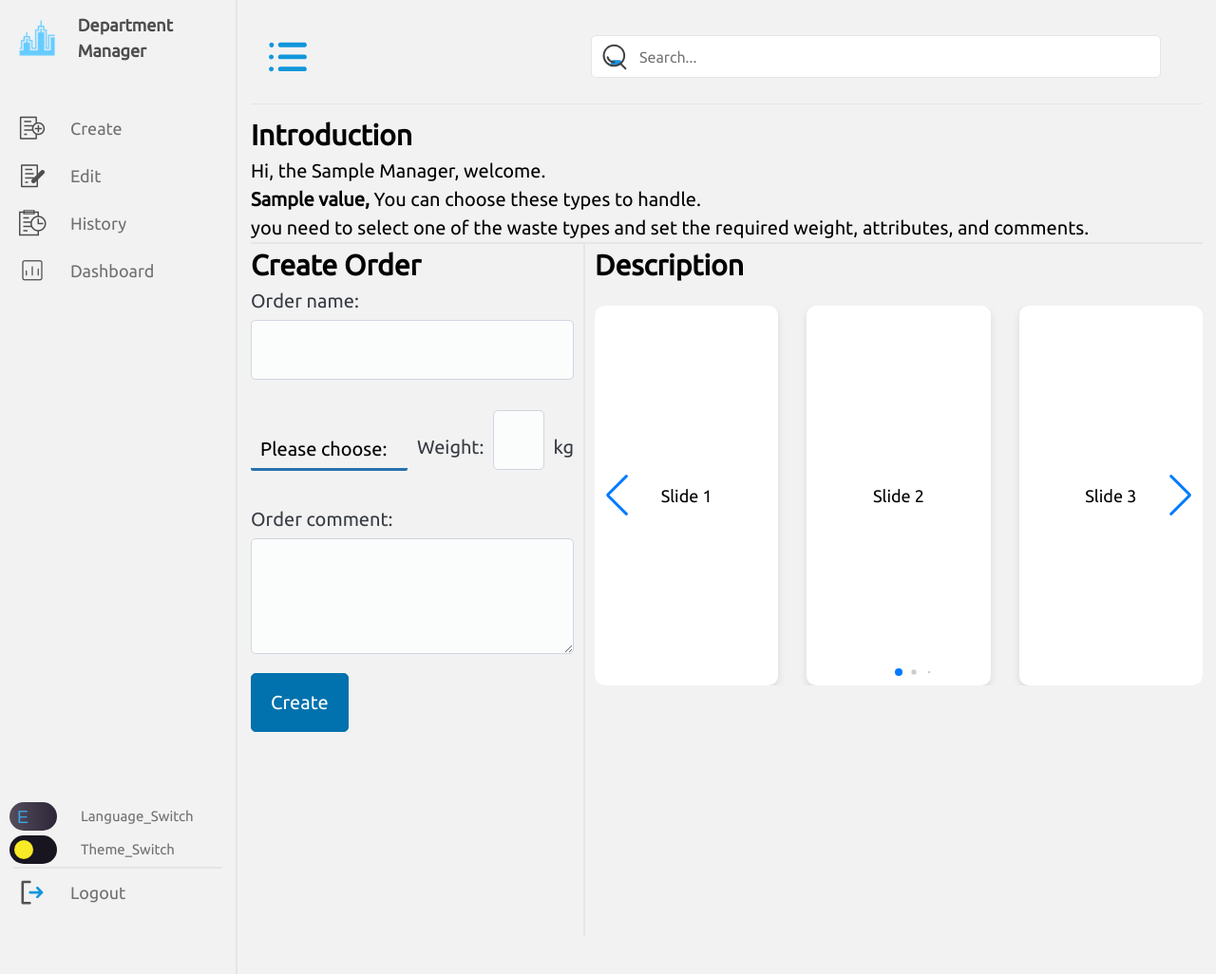
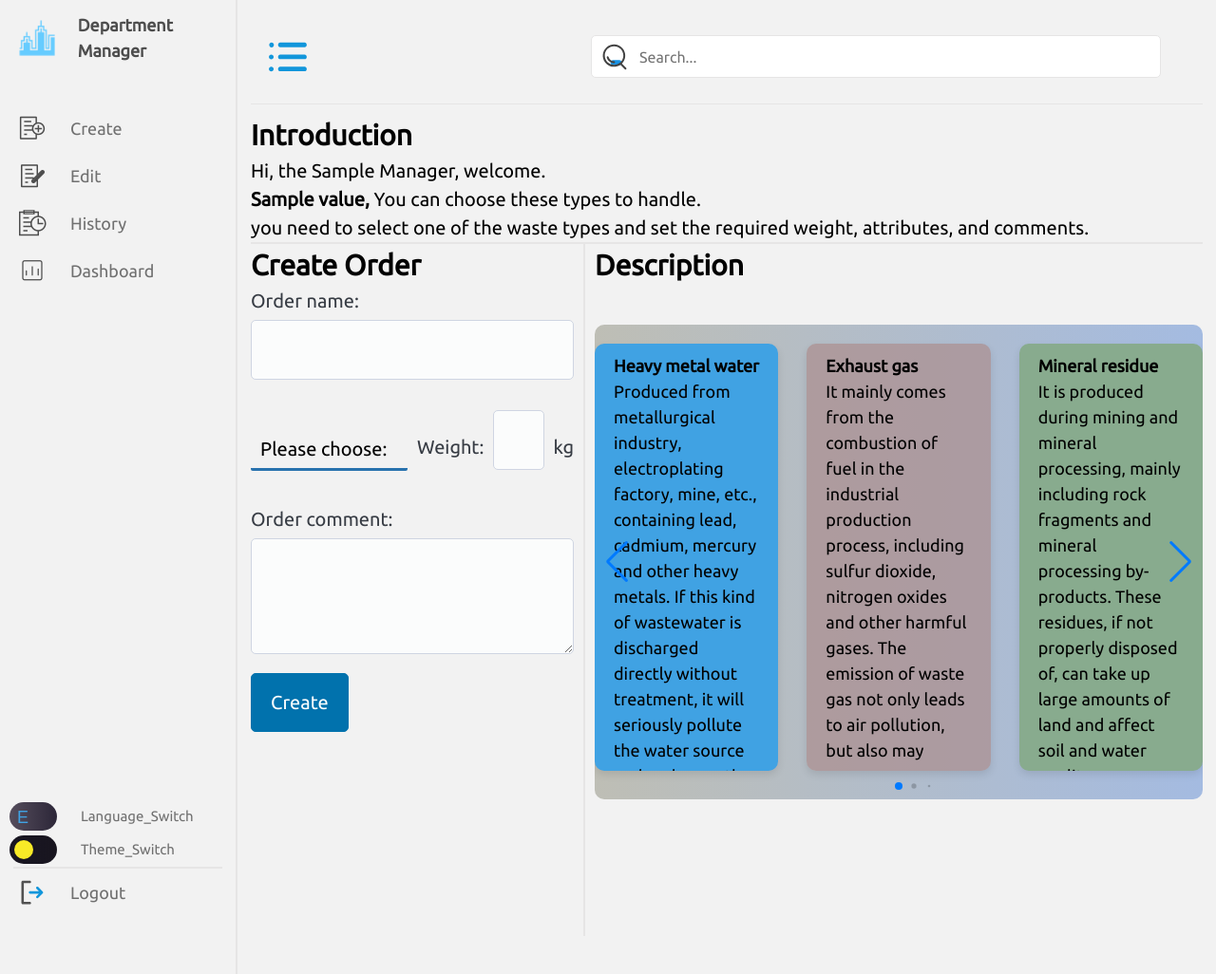
Before and after one commit to lzhhe/COMP3030J-Software-Engineering-Project2, a Python web app: template App/templates/department/create_order.html in a window 1280 px wide. Shown: the whole page at 95% size. Run offline with Jinja, Linux system fonts and the light colour scheme; the template is opened without the code that fills it: most values are stand-ins (such as "Sample title", 1, 10 or a date in 2020); some web fonts are replaced.

Commit message:
department html

```diff
--- a/App/static/css/department/create_order.css
+++ b/App/static/css/department/create_order.css
@@ -162,54 +162,6 @@ dialog::backdrop {
     position: relative;
 }
 
-/* 容器样式 */
-.swiper {
-    width: 50vw; /* 根据需求调整宽度 */
-    height: 400px; /* 根据需求调整高度 */
-    margin: 20px 10px;
-    border-radius: 10px; /* 轻微的圆角效果 */
-    overflow: hidden; /* 防止幻灯片超出容器边界 */
-    transition: .3s all ease;
-}
-
-/* 幻灯片样式 */
-.swiper-slide {
-    text-align: center;
-    font-size: 18px;
-    background: #fff; /* 背景颜色 */
-    /* 居中显示幻灯片内容 */
-    display: flex;
-    justify-content: center;
-    align-items: center;
-    box-shadow: 0 4px 8px rgba(0, 0, 0, 0.1); /* 轻微的阴影效果 */
-    border-radius: 10px; /* 轻微的圆角效果 */
-    /* 为幻灯片添加内边距 */
-    padding: 20px;
-}
-
-.swiper-button-next {
-    right: 10px; /* 距离右侧边缘的位置 */
-}
-
-.swiper-button-prev {
-    left: 10px; /* 距离左侧边缘的位置 */
-}
-
-/* 分页器样式 */
-.swiper-pagination {
-    position: absolute;
-    text-align: center;
-    transition: .3s opacity;
-    transform: translate3d(0, 0, 0);
-    z-index: 10;
-    bottom: 5px; /* 距离底部的位置 */
-    left: 0;
-    width: 100%;
-}
-
-.swiper-pagination-bullet-active {
-    background: #007bff; /* 活动小圆点的颜色 */
-}
 
 @media screen and (max-width: 780px) {
     .content .create-order {
--- /dev/null
+++ b/App/static/css/swiper.css
@@ -0,0 +1,68 @@
+/* 容器样式 */
+.swiper {
+    margin: 40px auto;
+    box-sizing: border-box;
+    width: 50vw;
+    height: 500px; /* 调整高度为自动以适应内部内容 */
+    border-radius: 10px;
+    transition: .3s all ease;
+    background: linear-gradient(90deg, #bebeb5 0%, #a4bbe1 100%);
+}
+
+/* 幻灯片样式 */
+.swiper-slide {
+    margin-top: 20px;
+    max-height: 90%; /* 调整高度为自动以适应内部内容 */
+    font-size: 18px;
+    background: var(--pico-background-color);
+    display: grid;
+    grid-template-rows: 1fr 4fr;
+    box-shadow: 0 4px 8px rgba(0, 0, 0, 0.1);
+    border-radius: 10px;
+    box-sizing: border-box;
+    padding: 10px 20px;
+    overflow: hidden;
+    text-overflow-ellipsis: ellipsis;
+}
+
+.swiper-slide:nth-child(n) {
+    background-color: var(--today-background-color);
+}
+
+.swiper-slide:nth-child(2n) {
+    background-color: var(--skin2);
+var(--today-background-color)
+
+}
+
+.swiper-slide:nth-child(3n) {
+    background-color: var(--land1);
+}
+
+.swiper-slide:nth-child(4n) {
+    background-color: var(--sky1);
+}
+
+
+.swiper-slide p {
+    text-align: left;
+    border-radius: 5px;
+    border: #0F9E5E dot-dash 1px;
+}
+
+
+/* 分页器样式 */
+.swiper-pagination {
+    position: absolute;
+    text-align: center;
+    transition: .3s opacity;
+    transform: translate3d(0, 0, 0);
+    z-index: 10;
+    bottom: 5px; /* 距离底部的位置 */
+    left: 0;
+    width: 100%;
+}
+
+.swiper-pagination-bullet-active {
+    background: #007bff; /* 活动小圆点的颜色 */
+}
--- a/App/templates/department/create_order.html
+++ b/App/templates/department/create_order.html
@@ -1,10 +1,12 @@
 {% extends 'department/index.html' %}
 {% block extra_css %}
     <link rel="stylesheet" href="../../static/css/department/create_order.css">
+    <link rel="stylesheet" href="../../static/css/swiper.css">
     <link rel="stylesheet" href="../../static/css/utils/swiper-bundle.min.css"/>
 {% endblock %}
 {% block extra_js %}
     <script src="../../static/js/utils/swiper-bundle.min.js"></script>
+    <script src="../../static/js/swiper.js"></script>
 {% endblock %}
 {% block title %}Create Order{% endblock %}
 
@@ -102,22 +104,8 @@
                     </div>
                     <div class="order-cards">
                         <h2>{{ _("Description") }}</h2>
+                        {% include "swiper.html" %}
                         <!-- Slider main container -->
-                        <div class="swiper">
-                            <!-- Additional required wrapper -->
-                            <div class="swiper-wrapper">
-                                <!-- Slides -->
-                                <div class="swiper-slide">Slide 1</div>
-                                <div class="swiper-slide">Slide 2</div>
-                                <div class="swiper-slide">Slide 3</div>
-                                <div class="swiper-slide">Slide 4</div>
-                            </div>
-                            <div class="swiper-button-next">
-                            </div>
-                            <div class="swiper-button-prev">
-                            </div>
-                            <div class="swiper-pagination"></div>
-                        </div>
                     </div>
                 </div>
             </div>
@@ -130,33 +118,6 @@
         {% if not department %}
             departmentDialog.showModal(); // 如果用户没有部门，则展示对话框
         {% endif %}
-
-        const swiper = new Swiper('.swiper', {
-            loop: true,
-            spaceBetween: 30,
-            grabCursor: true,
-            pagination: {
-                el: ".swiper-pagination",
-                clickable: true,
-                dynamicBullets: true,
-            },
-            navigation: {
-                nextEl: ".swiper-button-next",
-                prevEl: ".swiper-button-prev",
-            },
-            breakpoints: {
-                800: {
-                    slidesPerView: 1,
-                },
-                1000: {
-                    slidesPerView: 2,
-                },
-                1200: {
-                    slidesPerView: 3,
-                },
-            },
-        });
-
 
         $(document).ready(function () {
             $("#createDepartmentBtn").click(function (e) {
--- a/App/templates/department/index.html
+++ b/App/templates/department/index.html
@@ -14,25 +14,25 @@
             <ul class="nav-links">
                 <li class="underline"><a href="{{ url_for('department.index') }}">
                     <i class="iconfont icon-wenjiantianjia1"></i>
-                    <span class="link-name">Create</span>
+                    <span class="link-name">{{ _("Create") }}</span>
                 </a></li>
                 <li class="underline"><a href="{{ url_for('department.edit') }}">
                     <i class="iconfont icon-wenjianxiugai"></i>
-                    <span class="link-name">Edit</span>
+                    <span class="link-name">{{ _("Edit") }}</span>
                 </a></li>
                 <li class="underline"><a href="{{ url_for('department.history') }}">
                     <i class="iconfont icon-lishibiaodan"></i>
-                    <span class="link-name">History</span>
+                    <span class="link-name">{{ _("History") }}</span>
                 </a></li>
                 <li class="underline"><a href="{{ url_for('department.dashboard') }}">
                     <i class="iconfont icon-shuju1"></i>
-                    <span class="link-name">Dashboard</span>
+                    <span class="link-name">{{ _("Dashboard") }}</span>
                 </a></li>
             </ul>
             <ul class="logout-mod">
                 <li><a href="#" id="logoutButton">
                     <img src="../../static/image/icon/exit.svg" alt="exit" class="icons icon-nav">
-                    <span class="link-name">Logout</span>
+                    <span class="link-name">{{ _("Logout") }}</span>
                 </a></li>
             </ul>
             {% include 'switch.html' %}
--- /dev/null
+++ b/App/templates/swiper.html
@@ -0,0 +1,139 @@
+<div class="swiper">
+    <!-- Additional required wrapper -->
+    <div class="swiper-wrapper">
+        <!-- Slides -->
+        <div class="swiper-slide"><h4>{{ _("Heavy metal water") }}</h4>
+            <p>{{ _("Produced from metallurgical industry, electroplating factory, mine, etc.,
+                    containing lead, cadmium, mercury and other heavy metals. If this kind of
+                    wastewater is discharged directly without treatment, it will seriously pollute
+                    the water source and endanger the ecological environment and human health.") }}</p>
+        </div>
+        <div class="swiper-slide"><h4>{{ _("Exhaust gas") }}</h4>
+            <p>{{ _("It mainly comes from the combustion of fuel in the industrial production process,
+                    including sulfur dioxide, nitrogen oxides and other harmful gases. The emission
+                    of waste gas not only leads to air pollution, but also may cause environmental
+                    problems such as acid rain and greenhouse effect.") }}</p>
+        </div>
+
+        <div class="swiper-slide"><h4>{{ _("Mineral residue") }}</h4>
+            <p>{{ _("It is produced during mining and mineral processing, mainly including rock
+                    fragments and mineral processing by-products. These residues, if not properly
+                    disposed of, can take up large amounts of land and affect soil and water
+                    quality.") }}</p>
+        </div>
+
+        <div class="swiper-slide"><h4>{{ _("Cutting fluid") }}</h4>
+            <p>{{ _("Used in metal working to reduce temperature and friction and extend tool life.
+                    Contains mineral oil, emulsifier and other ingredients, if untreated directly
+                    discharged, will pollute water and soil.") }}</p>
+        </div>
+
+        <div class="swiper-slide"><h4>{{ _("Metal chips") }}</h4>
+            <p>{{ _("The debris and chips produced during metal processing may contain metals such as
+                    iron, copper, and aluminum. If the recycling is not proper, not only waste
+                    resources, but also may cause environmental pollution.") }}</p>
+        </div>
+
+        <div class="swiper-slide"><h4>{{ _("Plastic waste") }}</h4>
+            <p>{{ _("Waste plastics produced in the manufacturing process of high-end mechanical
+                    equipment, including parts packaging, protective film, etc. Plastics decompose
+                    slowly, and improper disposal can lead to serious soil and water pollution.") }}</p>
+        </div>
+
+        <div class="swiper-slide"><h4>{{ _("Composite metal cutting waste") }}</h4>
+            <p>{{ _("Waste produced when cutting composite materials such as carbon fiber and glass
+                    fiber. These wastes are difficult to degrade and can cause long-term pollution
+                    to the environment if not handled properly.") }}</p>
+        </div>
+
+        <div class="swiper-slide"><h4>{{ _("Waste paint fluid") }}</h4>
+            <p>{{ _("Including expired paint, residual paint mist in the spraying process. Contains
+                    organic solvents and heavy metals, causing pollution to water and soil, and is
+                    also harmful to human health.") }}</p>
+        </div>
+
+        <div class="swiper-slide"><h4>{{ _("Dust") }}</h4>
+            <p>{{ _("Fine particles produced during material processing, cutting, grinding, etc.
+                    Long-term exposure to dust is not only harmful to the environment, but also may
+                    cause harm to the human respiratory system.") }}</p>
+        </div>
+
+        <div class="swiper-slide"><h4>{{ _("Chemicals things") }}</h4>
+            <p>{{ _("Waste chemicals produced in laboratories or chemical manufacturing processes,
+                    including raw materials, by-products, etc. that have not been completed in the
+                    reaction. If these chemicals are not handled properly, they may cause soil and
+                    water pollution, fire, explosion and other safety accidents") }}</p>
+        </div>
+
+        <div class="swiper-slide"><h4>{{ _("Catalyzer") }}</h4>
+            <p>{{ _("A substance that accelerates the rate of a chemical reaction without being
+                    consumed. The catalyst after use may contain harmful substances and requires
+                    special treatment to prevent environmental pollution.") }}</p>
+        </div>
+
+        <div class="swiper-slide"><h4>{{ _("Chemical propellants") }}</h4>
+            <p>{{ _("Chemicals used in rockets and missiles to generate thrust. These substances are
+                    extremely corrosive and polluting to the environment and require rigorous
+                    disposal and recycling procedures.") }}</p>
+        </div>
+
+        <div class="swiper-slide"><h4>{{ _("Fuel residues") }}</h4>
+            <p>{{ _("Waste generated during the production and use of new energy, such as biomass
+                    energy and solar panel manufacturing. These residues, if not handled properly,
+                    will pollute the environment") }}</p>
+        </div>
+
+        <div class="swiper-slide"><h4>{{ _("Discarded electronic components") }}</h4>
+            <p>{{ _("Including discarded chips, circuit boards, displays and other electronic
+                    equipment components. It contains heavy metals and harmful chemicals and poses a
+                    serious threat to the environment.") }}</p>
+        </div>
+
+        <div class="swiper-slide"><h4>{{ _("Hydraulic oils") }}</h4>
+            <p>{{ _("Oils used to transmit power in machinery and equipment. If the hydraulic oil
+                    after use is discharged directly without treatment, it will seriously pollute
+                    water and soil.") }}</p>
+        </div>
+
+        <div class="swiper-slide"><h4>{{ _("Lubricant waste") }}</h4>
+            <p>{{ _("Waste lubricating oil produced during equipment maintenance, including oil, gear
+                    oil, etc. These waste oils contain harmful substances and need to be
+                    professionally treated for reuse or disposal.") }}</p>
+        </div>
+
+        <div class="swiper-slide"><h4>{{ _("Hazardous chemicals") }}</h4>
+            <p>{{ _("Hazardous chemicals used in laboratories, including corrosive, toxic, flammable
+                    and explosive hazardous chemicals. These chemicals need to be stored, used and
+                    disposed of in strict accordance with dangerous goods regulations.") }}</p>
+        </div>
+
+        <div class="swiper-slide"><h4>{{ _("Waste experimental equipment") }}</h4>
+            <p>{{ _("Including damaged experimental instruments, experimental consumables that have
+                    been unable to be used. These wastes may contain harmful chemical residues and
+                    require special treatment to prevent contamination.") }}</p>
+        </div>
+
+        <div class="swiper-slide"><h4>{{ _("Waste paper") }}</h4>
+            <p>{{ _("Waste paper generated in offices, schools, etc., including documents, newspapers,
+                    magazines, etc. Waste paper is a recyclable resource, but if it is not handled
+                    properly, it will cause resource waste and environmental pollution.") }}</p>
+        </div>
+
+        <div class="swiper-slide"><h4>{{ _("Household waste") }}</h4>
+            <p>{{ _("Waste from household daily life, including kitchen waste, plastic, paper, etc.
+                    Different types of household waste need to be sorted to reduce the impact on the
+                    environment.") }}</p>
+        </div>
+
+        <div class="swiper-slide"><h4>{{ _("Waste heat") }}</h4>
+            <p>{{ _("Waste heat generated during the operation of data centers, factories, etc. If not
+                    recycled, this waste heat not only wastes energy, but also may cause local
+                    environmental temperatures to rise, affecting the ecological balance.") }}</p>
+        </div>
+    </div>
+    <div class="swiper-button-next">
+    </div>
+    <div class="swiper-button-prev">
+    </div>
+    <div class="swiper-pagination"></div>
+</div>
--- a/App/templates/switch.html
+++ b/App/templates/switch.html
@@ -1,10 +1,10 @@
 <label id="languageSwitch" class="switch">
     <input type="checkbox">
     <span class="slider"></span>
-    <span class="switch-text">Language_Switch</span>
+    <span class="switch-text">{{ _("Language_Switch") }}</span>
 </label>
 <label id="themeSwitch" class="switch">
     <input type="checkbox">
     <span class="slider"></span>
-    <span class="switch-text">Theme_Switch</span>
+    <span class="switch-text">{{ _("Theme_Switch") }}</span>
 </label>
```
Also changed, not shown: App/static/js/swiper.js (added, +32 -0 lines), App/translations/zh_Hans_CN/LC_MESSAGES/messages.po, 2 other files.
